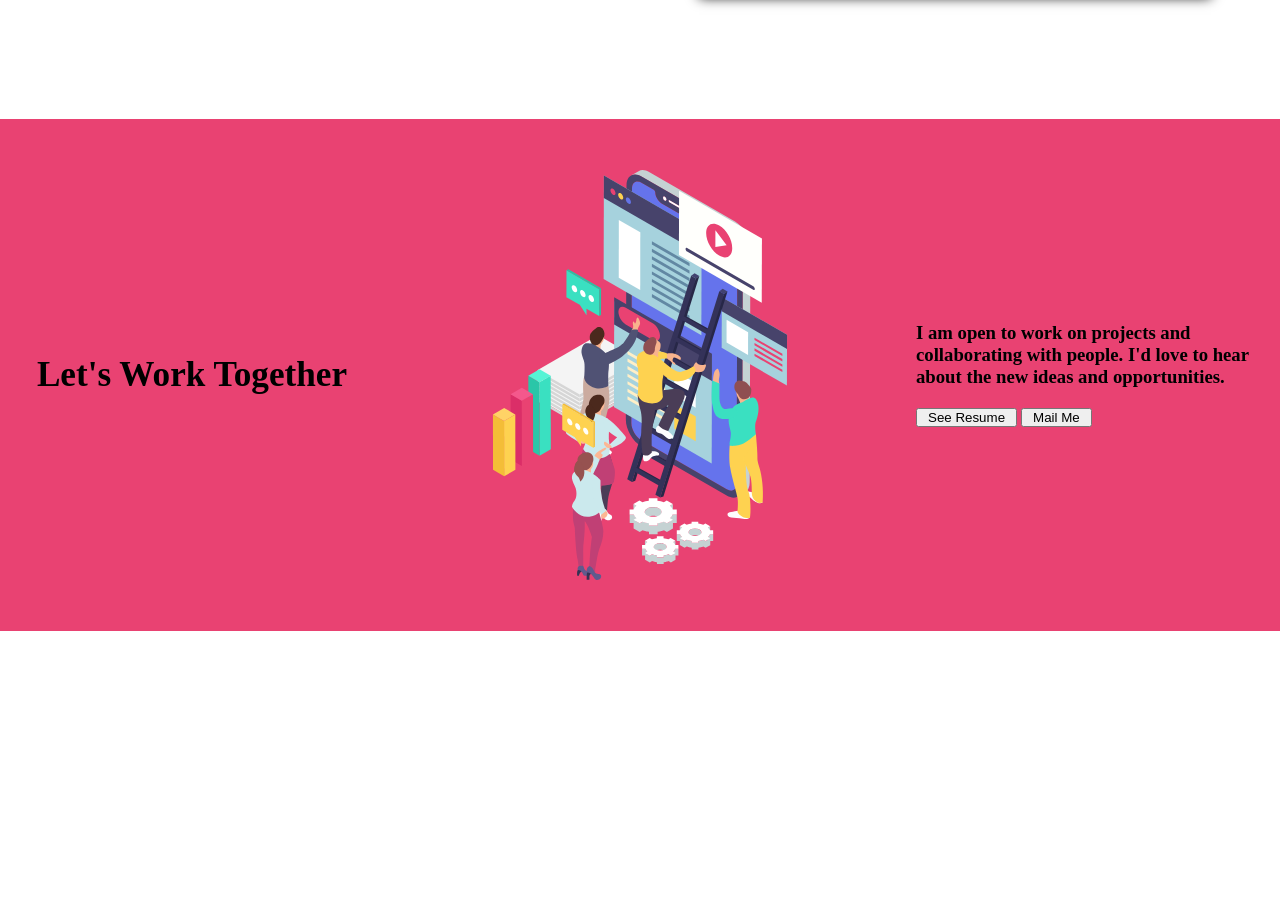
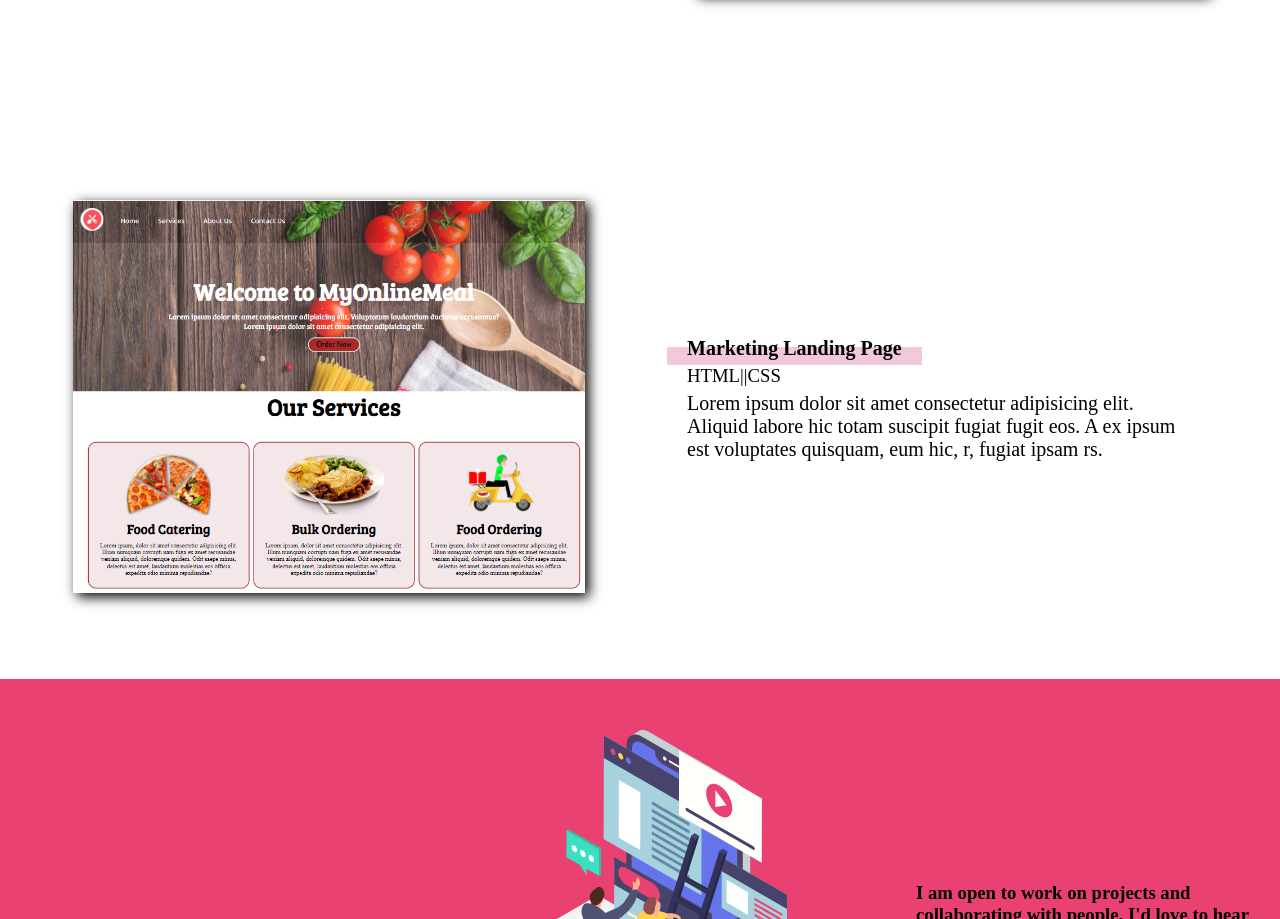
Before and after one commit to Owaiskapadia/Owais-Portfolio, a plain HTML site: page index.html in a window 1280 px wide. Shown: the part 3539-4458 px from the top of the page. Before the commit the page ends 4170 px from the top, so only its background shows below. Drawn offline with Linux system fonts and the light colour scheme.

Commit message:
New commit with one more project

```diff
--- a/index.html
+++ b/index.html
@@ -131,7 +131,23 @@
 
         </div>
     </section>
+    <section class="portfolio-items">
+        <div class="projectImage" id="img3">
+            <div class="ProjectBg">
+                <img src="Images/Food Delivery app.PNG" alt="">
+            </div>
+            <div class="projectDetails"></div>
+        </div>
+        <div class="content" id="content3">
 
+            <h1>Marketing Landing Page</h1>
+            <h3>HTML||CSS</h3>
+            <p>Lorem ipsum dolor sit amet consectetur adipisicing elit. Aliquid labore hic totam suscipit fugiat fugit
+                eos. A ex ipsum est voluptates quisquam, eum hic, r, fugiat ipsam rs.</p>
+
+        </div>
+
+    </section>
     <div class="board" id="contact">
         <h1>Let's Work Together</h1>
         <img src="Images/10_Isometric Teamwork.svg" alt="">
```
